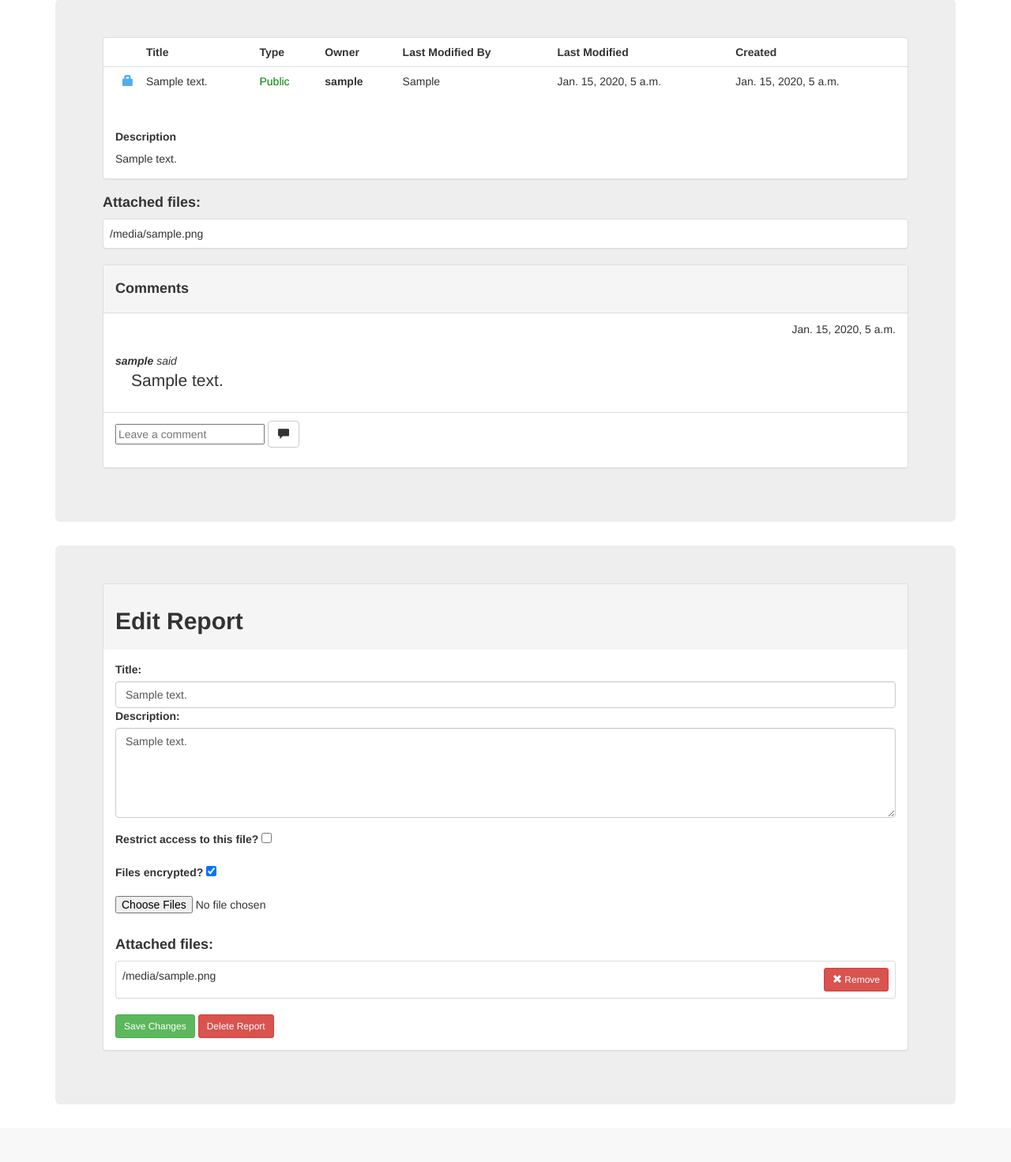
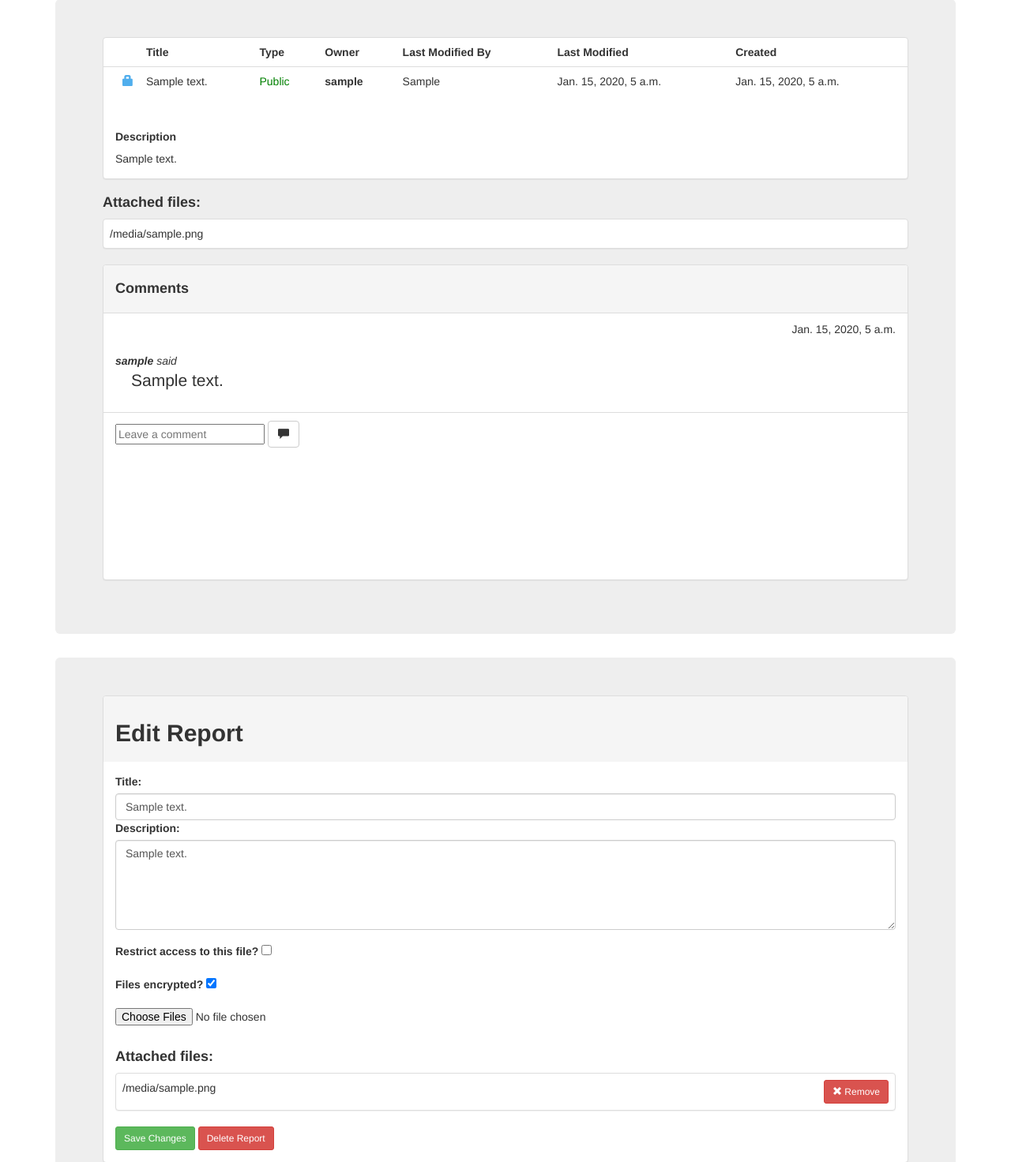
Before and after one commit to ahnmina/SecureFileShare, a Django app: page /view_report/1 in a window 1280 px wide. Shown: the part 66-1538 px from the top of the page at 79% size. Before the commit the page ends 1398 px from the top, so only its background shows below. Run offline with Django 3.2, Linux system fonts and the light colour scheme; a user stored in the database is signed in; tables that the repository leaves empty hold one stand-in row (values such as "Sample post"); parts of the project's set-up code (start-up, migrations or seed data) failed here and were passed over; some libraries are stand-ins or nearby versions; some web fonts are replaced.

Commit message:
Scrollbars for comments added

```diff
--- a/templates/fileshare/view_report.html
+++ b/templates/fileshare/view_report.html
@@ -68,8 +68,8 @@
 			<i>There are no files attached to this report.</i>
 			{% endif %}
 
-		<div class="panel panel-default">
-				<div class="panel-heading"><h4><strong>Comments</strong></h4></div>
+	<div class="panel panel-default" style="overflow:scroll;height:400px;">
+		<div class="panel-heading"><h4><strong>Comments</strong></h4></div>
 				<ul class="list-group">
 					{% for c in report_comments.all %}
 					<li class="list-group-item">
```
